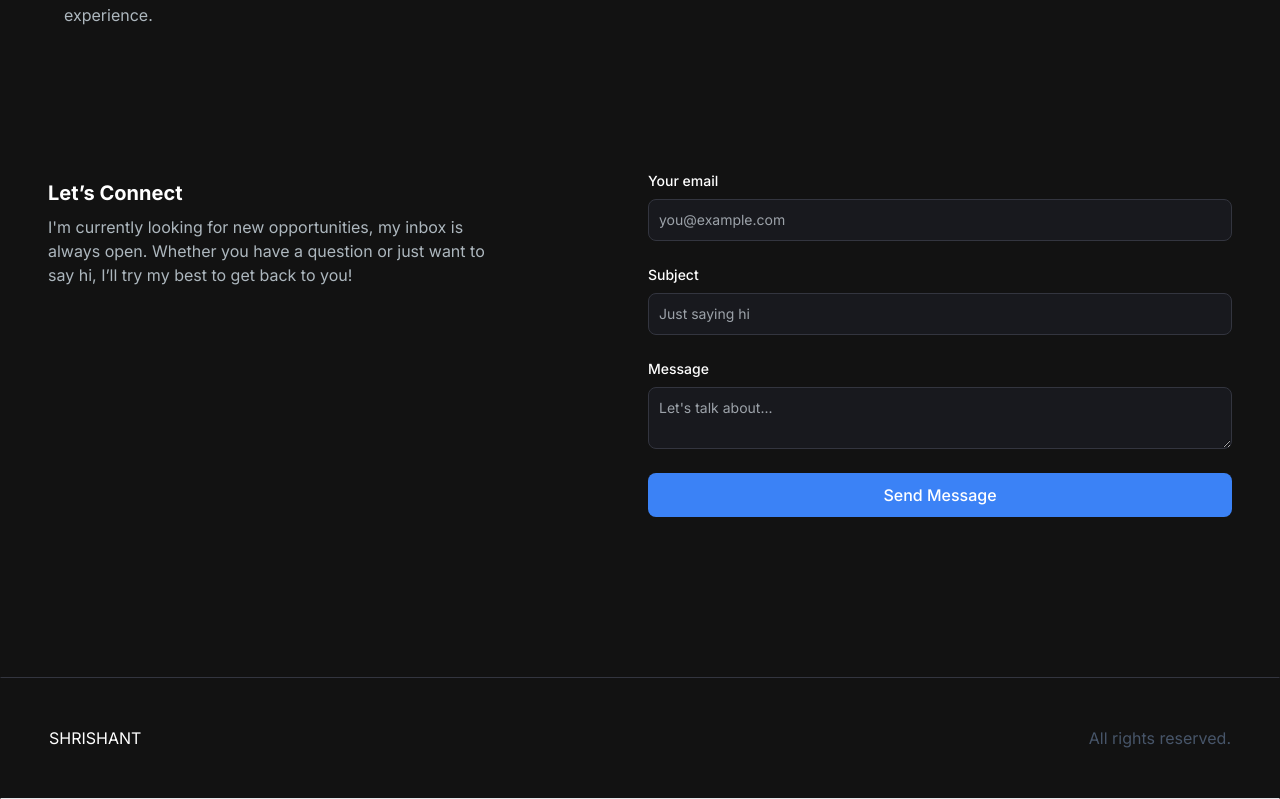
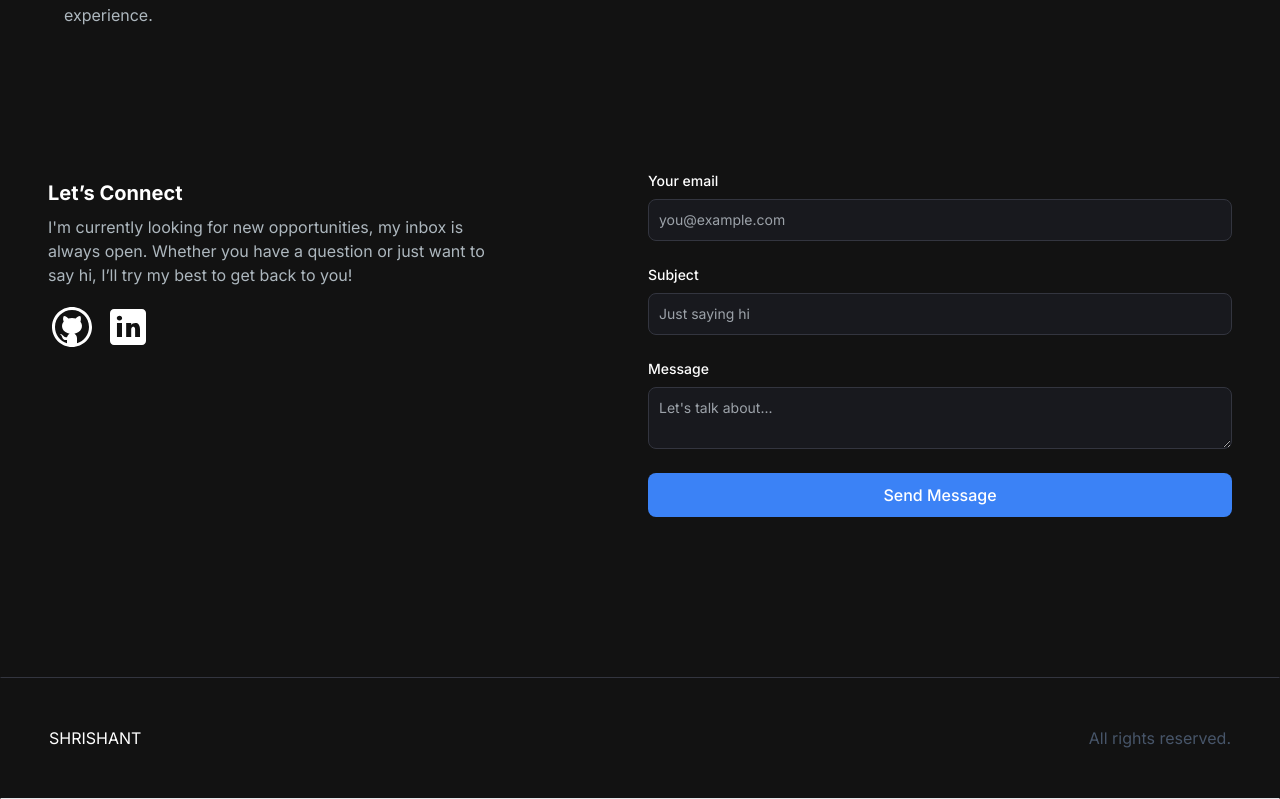
Before and after one commit to Shrishant2325/My-Portfolio, a Next.js app: page / in a window 1280 px wide. Shown: the part 3201-4000 px from the top of the page. Built offline with nearby package versions, Linux system fonts and the light colour scheme.

Commit message:
Update EmailSection.jsx

```diff
--- a/src/app/components/EmailSection.jsx
+++ b/src/app/components/EmailSection.jsx
@@ -168,9 +168,16 @@ return (
         Whether you have a question or just want to say hi, I’ll try my best to
         get back to you!
       </p>
+      <div className="socials flex flex-row gap-2">
+          <Link href="https://github.com/Shrishant2325  ">
+            <Image src={GithubIcon} alt="Github Icon" />
+          </Link>
+          <Link href="https://www.linkedin.com/in/shrishant-pandey/">
+            <Image src={LinkedinIcon} alt="Linkedin Icon" />
+          </Link>
+      </div>
     </div>
 
-    {/* ✅ EmailJS-connected form */}
     <div>
       <form
         ref={form}
```
